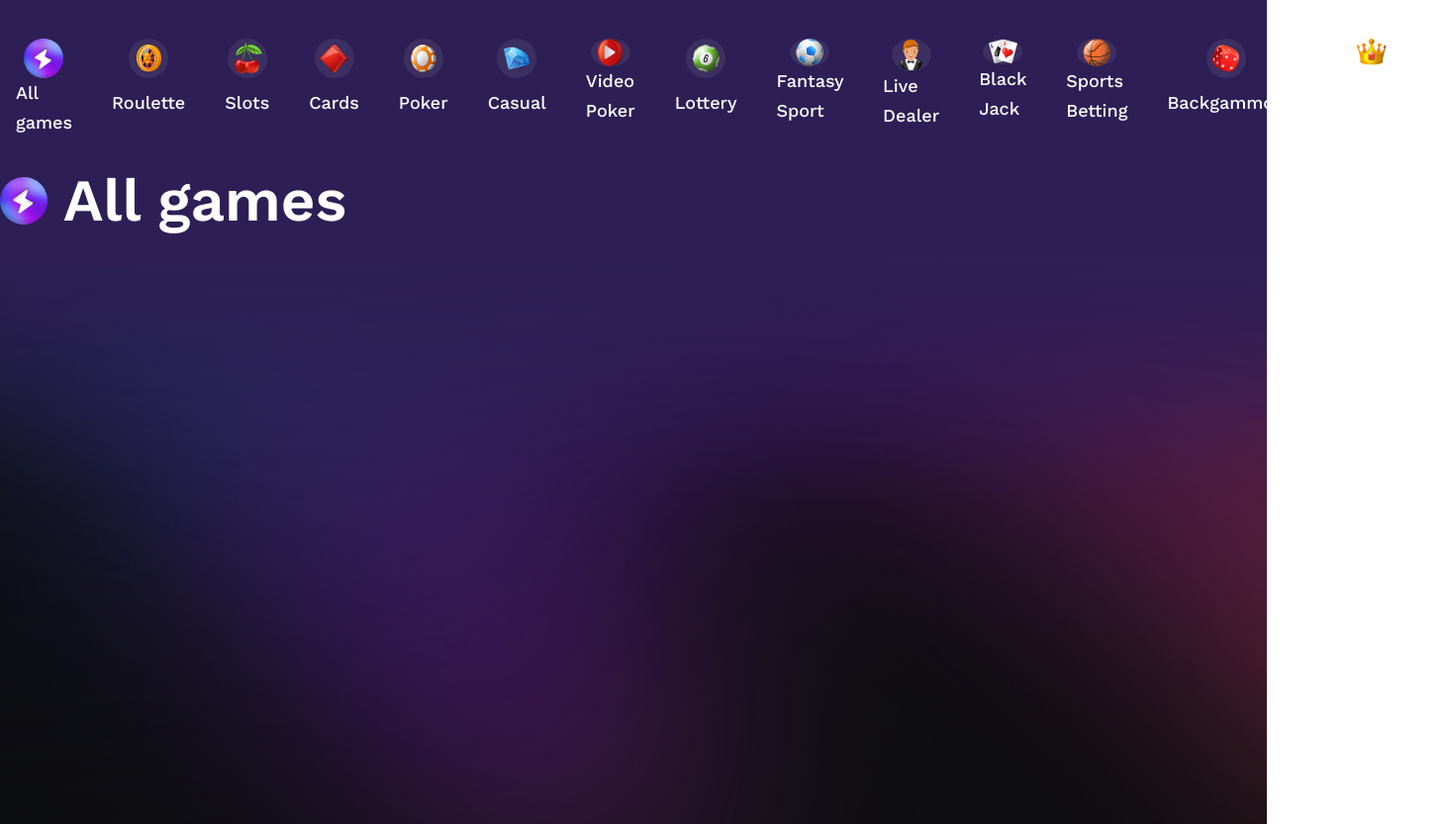
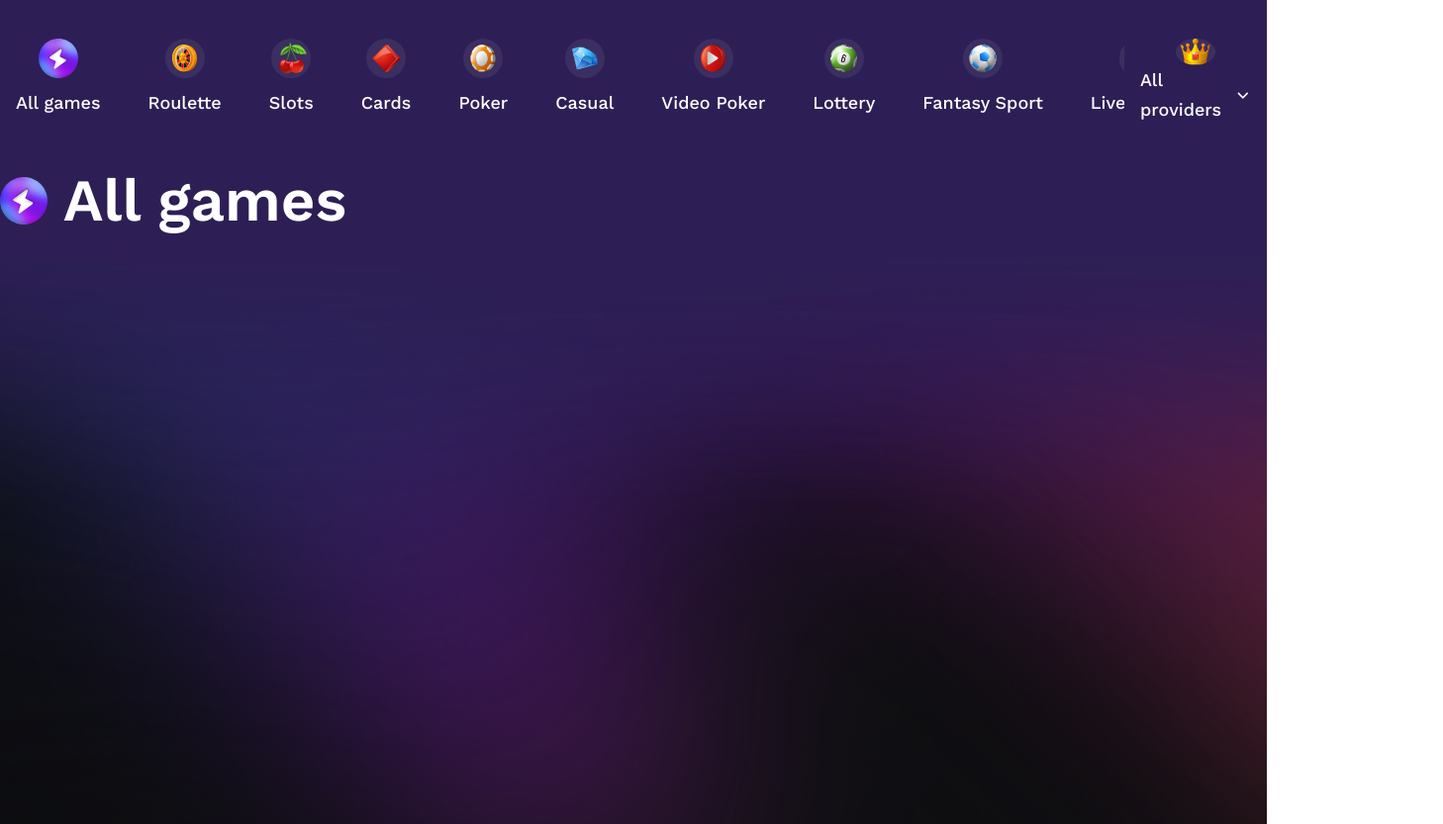
Before and after one commit to Ksenchik/Test, a website: page src/index.html in a window 1280 px wide. Shown: the whole page at 99% size, 1458 px wide, since content can reach past the window. Drawn offline with nearby package versions, Linux system fonts and the light colour scheme; files that its build step writes are made by us from their sources; files whose address does not match are found by name.

Commit message:
fix: slider

```diff
--- a/src/css/pages/_main.scss
+++ b/src/css/pages/_main.scss
@@ -31,6 +31,10 @@
   flex-direction: column;
   align-items: center;
   justify-content: space-between;
+}
+
+.swiper-slide{
+  width: auto;
 }
 
 .header__menu-item-bg{
--- a/src/index.html
+++ b/src/index.html
@@ -4,7 +4,7 @@
    <meta charset="UTF-8">
    <meta http-equiv="X-UA-Compatible" content="IE=edge">
    <meta name="viewport" content="width=device-width, initial-scale=1.0">
-   <!-- <link rel="stylesheet" href="https://cdn.jsdelivr.net/npm/swiper@11/swiper-bundle.min.css"/> -->
+   <link rel="stylesheet" href="https://cdn.jsdelivr.net/npm/swiper@11/swiper-bundle.min.css"/>
    <link rel="preconnect" href="https://fonts.googleapis.com">
    <link rel="preconnect" href="https://fonts.gstatic.com" crossorigin>
    <link href="https://fonts.googleapis.com/css2?family=Work+Sans:wght@400;500;600;800&display=swap" rel="stylesheet">
@@ -136,7 +136,7 @@
   </main>
 
 
-   <!-- <script src="https://cdn.jsdelivr.net/npm/swiper@11/swiper-bundle.min.js"></script> -->
+   <script src="https://cdn.jsdelivr.net/npm/swiper@11/swiper-bundle.min.js"></script>
    <script src="js/main.min.js"></script>
 </body>
 </html>
--- a/src/js/main.js
+++ b/src/js/main.js
@@ -1,4 +1,4 @@
-new Swiper('.swiper',{
+const swiper = new Swiper('.swiper',{
   slidesPerView: 'auto',
   spaceBetween: 8,
 
```
Also changed, not shown: dist/css/css/style.min.css, dist/index.html, dist/js/main.min.js, 1 other file.
